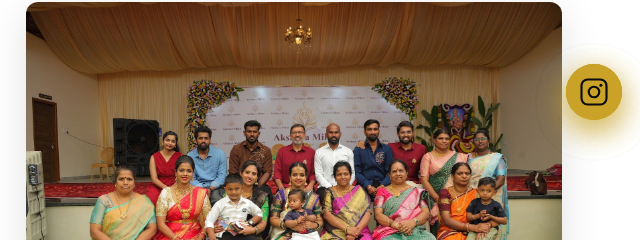
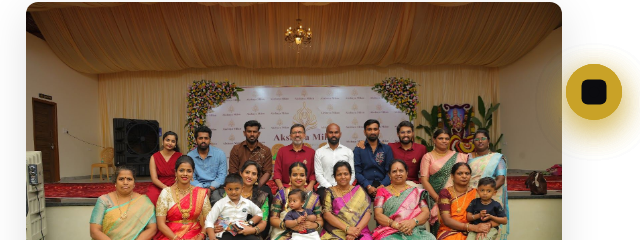
Before and after one commit to Tejashr77/Akshaya-Milan, a plain HTML site: page about.html in a window 1280 px wide. Shown: the part 690-930 px from the top of the page, 640-1280 px from the left. Drawn offline with nearby package versions, Linux system fonts and the light colour scheme; a web font is replaced by a local one.

Commit message:
Fix: change Instagram SVG fill from none to currentColor

```diff
--- a/about.html
+++ b/about.html
@@ -177,9 +177,9 @@
   <a class="wa-float wa-facebook" href="https://facebook.com" target="_blank" rel="noopener" aria-label="Facebook">
     <svg viewBox="0 0 24 24" fill="currentColor"><path d="M18 2h-3a5 5 0 0 0-5 5v3H7v4h3v8h4v-8h3l1-4h-4V7a1 1 0 0 1 1-1h3z"/></svg>
   </a>
-  <a class="wa-float wa-instagram" href="https://www.instagram.com/akshaya_milan" target="_blank" rel="noopener" aria-label="Instagram">
-    <svg viewBox="0 0 24 24" fill="none" stroke="currentColor" stroke-width="1.7"><rect x="2" y="2" width="20" height="20" rx="5"/><circle cx="12" cy="12" r="4.2"/><circle cx="17.5" cy="6.5" r="1.2" fill="currentColor" stroke="none"/></svg>
-  </a>
+<a class="wa-float wa-instagram" href="https://www.instagram.com/akshaya_milan" target="_blank" rel="noopener" aria-label="Instagram">
+    <svg viewBox="0 0 24 24" fill="currentColor"><rect x="2" y="2" width="20" height="20" rx="5"/><circle cx="12" cy="12" r="4.2"/><circle cx="17.5" cy="6.5" r="1.2" fill="currentColor" stroke="none"/></svg>
+</a>
 </div>
   <script src="assets/js/main.js" defer></script>
 </body>
```
Also changed, not shown: enquiry.html (+3 -3 lines), gallery.html (+3 -3 lines), index.html (+3 -3 lines), services.html (+3 -3 lines).
